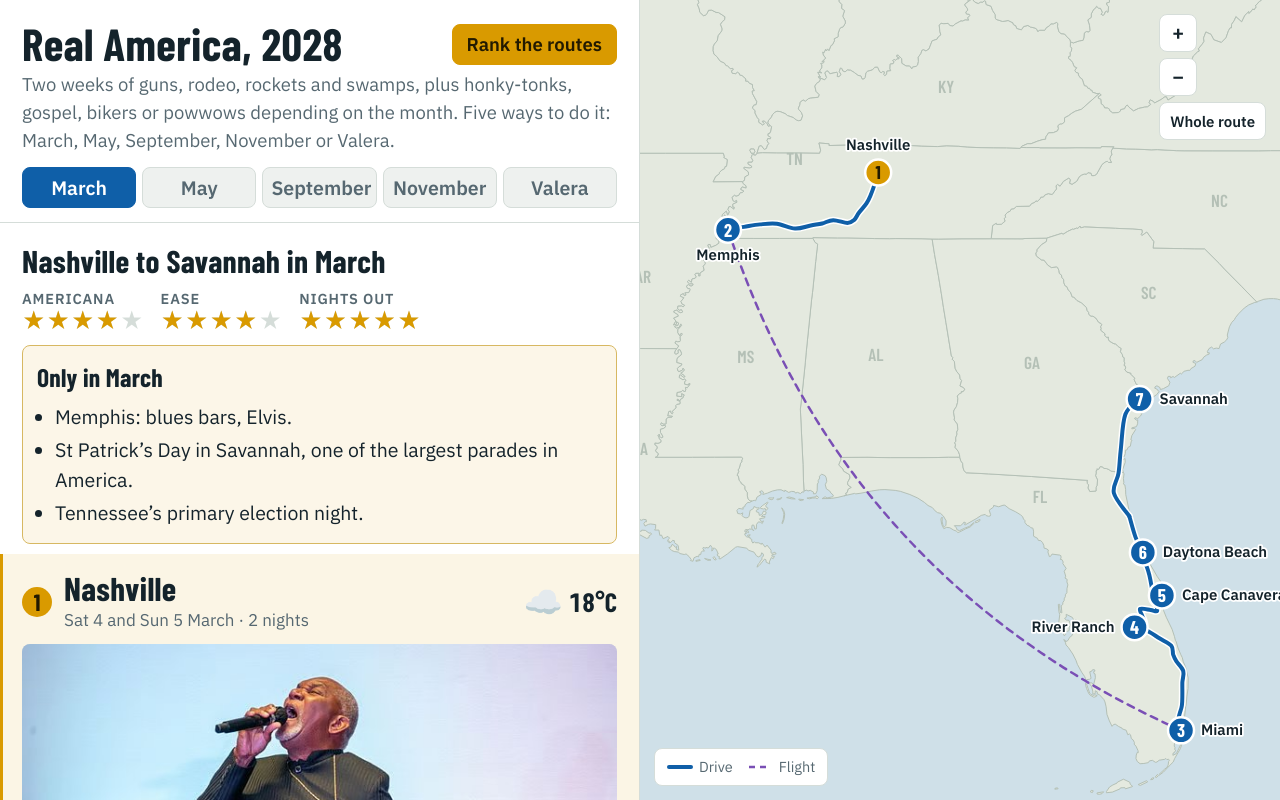
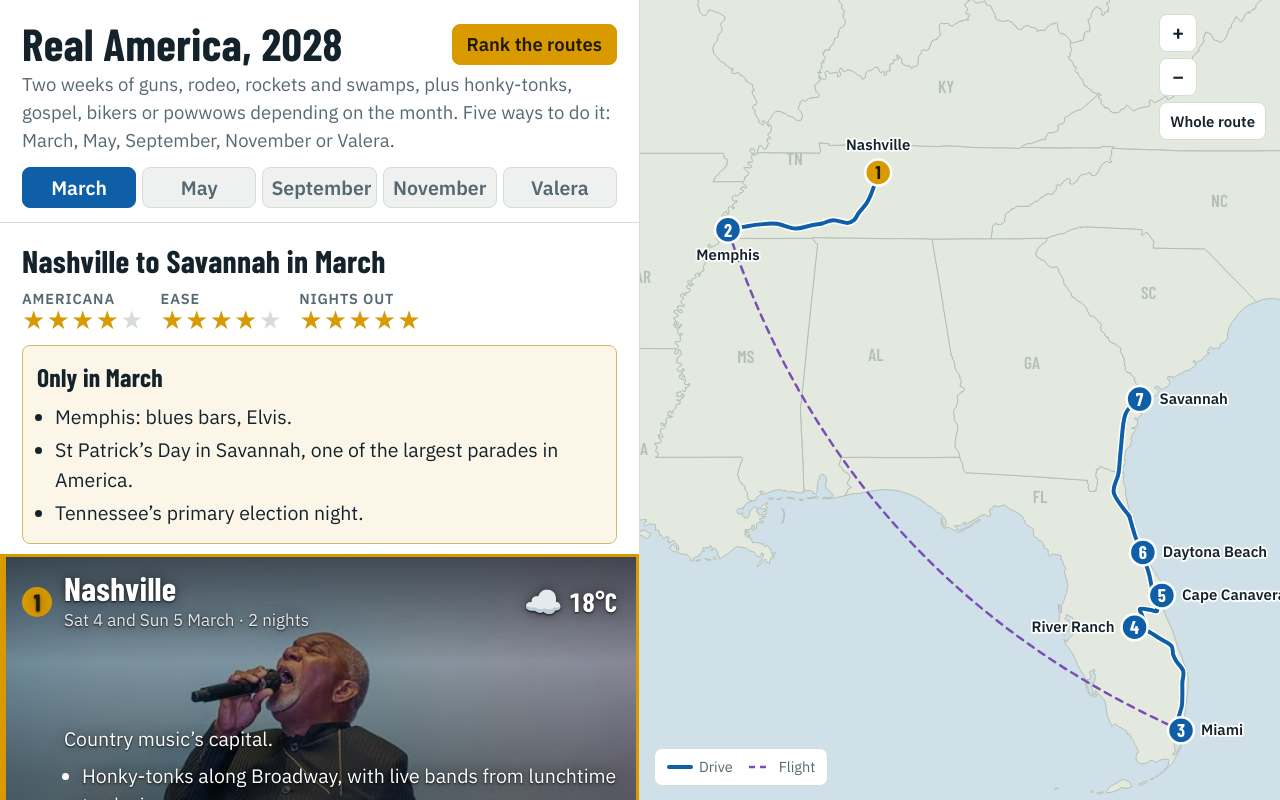
Before and after one commit to gidrodox/real-america, a plain HTML site: page index.html in a window 1280 px wide. Drawn offline with nearby package versions, Linux system fonts and the light colour scheme.

Commit message:
Photos as card backgrounds with text over them (BG_PHOTOS switch)
Co-Authored-By: Claude Opus 5.5 <noreply@anthropic.com>
Claude-Session: https://claude.ai/code/session_01CUgb9NqmwY9sgaqNbWx1zB

```diff
--- a/index.html
+++ b/index.html
@@ -159,6 +159,18 @@ svg#map.drag{cursor:grabbing}
 #rkRes .who b{display:inline-block;min-width:80px}
 #rkRes .who span{color:var(--muted)}
 #rkSee{background:none;border:0;padding:0;color:var(--route);font:600 18.5px var(--font-body);cursor:pointer;text-decoration:underline}
+
+/* photo-background cards (set BG_PHOTOS=false in the script to go back to photos above the text) */
+.stop.bg{position:relative;color:#fff;background-size:cover;background-position:center;min-height:380px;display:flex;flex-direction:column;border-bottom:4px solid var(--panel);text-shadow:0 1px 2px rgba(0,0,0,.8),0 0 12px rgba(0,0,0,.5)}
+.stop.bg:hover{filter:brightness(1.04)}
+.stop.bg.active{box-shadow:inset 0 0 0 3px var(--accent)}
+.stop.bg .sname{color:#fff}
+.stop.bg .when{color:rgba(255,255,255,.88)}
+.stop.bg .wxt{color:#fff}
+.stop.bg .body{margin-top:auto;padding-top:90px}
+.stop.bg .body p,.stop.bg .body li{color:#fff}
+.stop.bg .show{background:rgba(255,255,255,.16);border-color:rgba(255,255,255,.55);color:#fff;text-shadow:none;backdrop-filter:blur(2px)}
+.stop.bg .show:hover{background:rgba(255,255,255,.28)}
 </style>
 </head>
 <body>
@@ -476,6 +488,7 @@ window.addEventListener('resize',()=>{const c=size(),a=c.w/c.h;vb.h=vb.w/a;apply
 const list=document.getElementById('list');
 const reduce=window.matchMedia('(prefers-reduced-motion: reduce)').matches;
 const esc=s=>s.replace(/&/g,'&amp;').replace(/</g,'&lt;');
+const BG_PHOTOS=true;
 const IMGS=['lou','clt','chs','sta','chat','atl','orl','nash','mem','mia','rr','cape','sav','dayt'];
 let cur='mar';
 function scores(sc){if(!sc)return '';const L=['Americana','Ease','Nights out'];
@@ -486,8 +499,9 @@ function render(){
   '<div class="diff"><h3>'+esc(o.diffH)+'</h3><ul>'+o.diff.map(d=>'<li>'+esc(d)+'</li>').join('')+'</ul></div></div>';
  o.stops.forEach(s=>{
   if(s.leg){h+='<div class="leg'+(s.fly?' fly':'')+'"><b>'+s.leg+'</b> '+esc(s.t)+'</div>';return}
-  h+='<section class="stop" id="s-'+s.id+'" data-id="'+s.id+'"><div class="stop-top"><span class="num">'+s.n+'</span><div><h3 class="sname">'+esc(s.name)+'</h3><p class="when">'+esc(s.when)+'</p></div>'+(s.wx?'<div class="wx" title="Average daytime high on these dates, 2021 to 2025"><span class="wxi">'+s.wx.i+'</span><span class="wxt">'+s.wx.t+'°C</span></div>':'')+'</div>'+
-   '<div class="body">'+((('img' in s)?s.img:(IMGS.includes(s.id)?s.id:null))?'<img class="photo" src="img/'+(('img' in s)?s.img:s.id)+'.jpg" alt="'+esc(s.name)+'" loading="lazy">':'')+'<p>'+esc(s.intro)+'</p><ul>'+s.b.map(x=>'<li>'+esc(x)+'</li>').join('')+'</ul><button class="show" type="button">Show on map</button></div></section>';
+  const ph=('img' in s)?s.img:(IMGS.includes(s.id)?s.id:null),bg=BG_PHOTOS&&ph;
+  h+='<section class="stop'+(bg?' bg':'')+'" id="s-'+s.id+'" data-id="'+s.id+'"'+(bg?' style="background-image:linear-gradient(180deg,rgba(10,14,18,.72) 0%,rgba(10,14,18,.4) 22%,rgba(10,14,18,.62) 45%,rgba(10,14,18,.9) 100%),url(img/'+ph+'.jpg)"':'')+'><div class="stop-top"><span class="num">'+s.n+'</span><div><h3 class="sname">'+esc(s.name)+'</h3><p class="when">'+esc(s.when)+'</p></div>'+(s.wx?'<div class="wx" title="Average daytime high on these dates, 2021 to 2025"><span class="wxi">'+s.wx.i+'</span><span class="wxt">'+s.wx.t+'°C</span></div>':'')+'</div>'+
+   '<div class="body">'+((ph&&!bg)?'<img class="photo" src="img/'+ph+'.jpg" alt="'+esc(s.name)+'" loading="lazy">':'')+'<p>'+esc(s.intro)+'</p><ul>'+s.b.map(x=>'<li>'+esc(x)+'</li>').join('')+'</ul><button class="show" type="button">Show on map</button></div></section>';
  });
  list.innerHTML=h;list.scrollTop=0;
  list.querySelectorAll('.stop').forEach(s=>s.addEventListener('click',e=>select(s.dataset.id,{pan:!!e.target.closest('.show')})));
```
